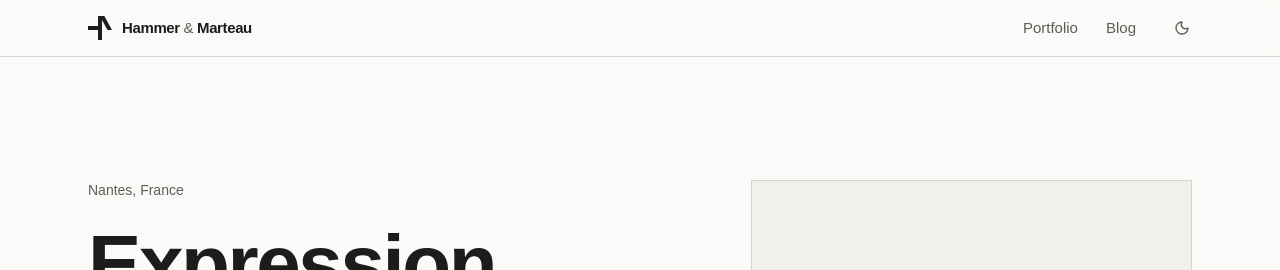
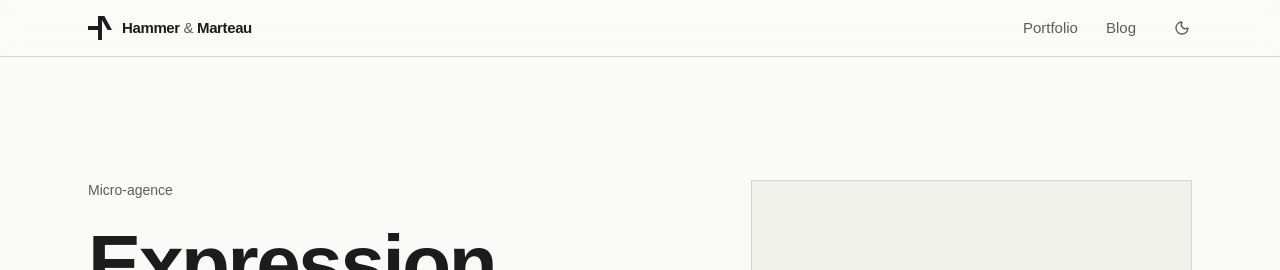
Before and after one commit to gillesretiere/hammer-marteau-web, a React (Vite) app: page / in a window 1280 px wide. Shown: the top 270 px of the page. Built offline with nearby package versions, Linux system fonts and the light colour scheme; a web font is replaced by a local one.

Commit message:
Affiche « Micro-agence » dans le hero à la place de « Nantes, France » (HM-20)
Co-Authored-By: Claude Opus 5.5 <noreply@anthropic.com>

```diff
--- a/src/contenus/accueil.js
+++ b/src/contenus/accueil.js
@@ -4,7 +4,7 @@
 //   - phrase : une seule phrase, en taille de sous-titre, qui remplace les trois autres.
 // image : chemin dans public/ ; vide, une case grise tient la place.
 const accueil = {
-  lieu: 'Nantes, France',
+  lieu: 'Micro-agence',
   titre: 'Expression numérique',
   sousTitre: 'Sous-titre à trouver.',
   // Texte d'essai, moitié du texte long d'essai, pour juger la géométrie (23 nov.). À remplacer.
```
